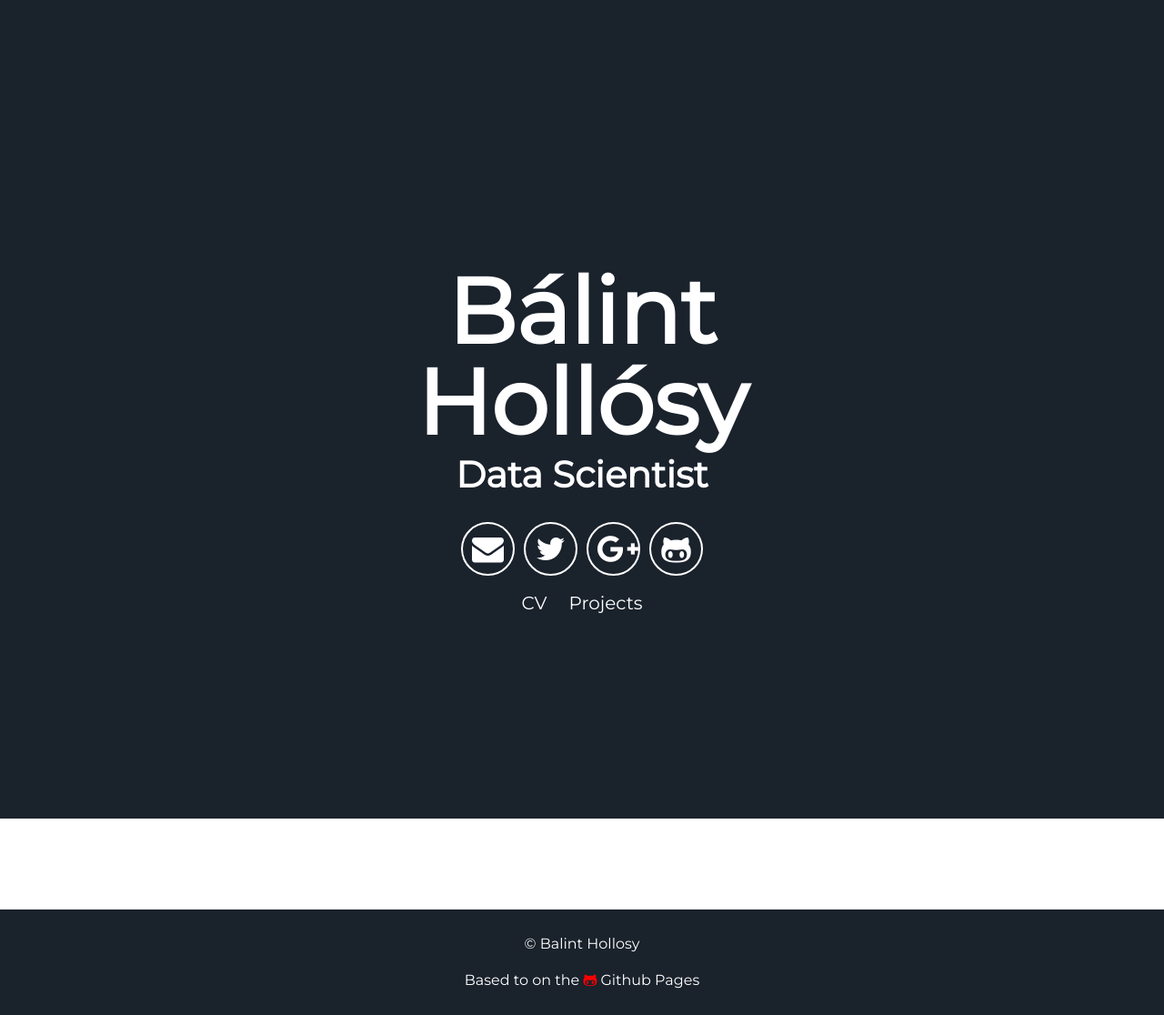
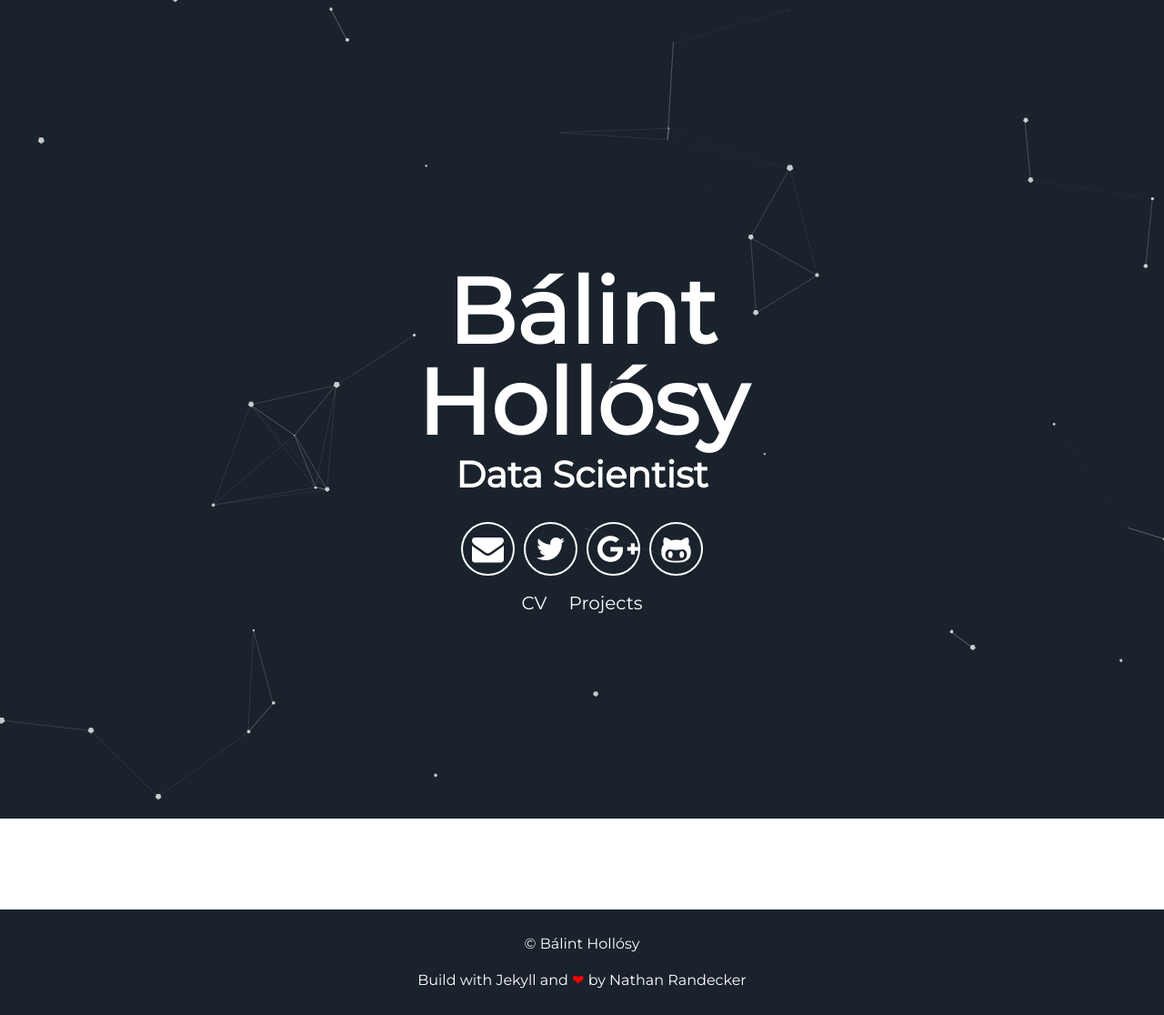
Before and after one commit to hollosy/hollosy.github.io, a Jekyll site: the page built from index.html, in a window 1280 px wide. Shown: the whole page at 91% size. Built offline with Jekyll 4.4.1, drawn with Linux system fonts in a browser that asks for light colours.

```diff
--- a/_includes/footer.html
+++ b/_includes/footer.html
@@ -1,20 +1,8 @@
-<footer class="footer" >
-    <a class="down" href="#top" data-scroll style="top: 0%; display: none;"id="back-top"><i class="icon fa fa-chevron-up" aria-hidden="true"></i></a>
-    <p>&copy; Balint Hollosy</p>
-    <p>Based to on the <span class="love"><i class="icon fa fa-github-alt" aria-hidden="true"></i></span>  <a href="https://pages.github.com/">Github Pages</a></p>
-  </footer>
-
-<script src="../assets/js/particles.min.js"></script>
+<footer class="footer">
+    <p>&copy; {{site.username}}</p>
+    <p>Build with Jekyll and <span class="love">❤</span> by <a href="https://github.com/nrandecker">Nathan Randecker</a></p>
+</footer>
+<script src="//cdn.jsdelivr.net/particles.js/2.0.0/particles.min.js"></script>
 <script src="{{ "/assets/js/sweet-scroll.min.js" | prepend: site.baseurl }}"></script>
 <script src="{{ "/assets/js/main.js" | prepend: site.baseurl }}"></script>
-<script>
-
-if( location.hostname==("rushiera.gitee.io")){
-  var footerObj = document.getElementsByClassName("footer");
-    var pListObj = footerObj[0].getElementsByTagName("p");
-    var iListObj = footerObj[0].getElementsByTagName("i");
-    pListObj[1].innerHTML = '<p>Entrusted to the <span class="love"><i class="icon fa fa-handshake-o" aria-hidden="true"></i></span>  <a href="https://gitee.com/help/articles/4136">Gitee Pages</a></p>';
-    iListObj[1].style.color="rgb(255,40, 40)";
-}
-</script>
 {% include google-analytics.html %}
```
